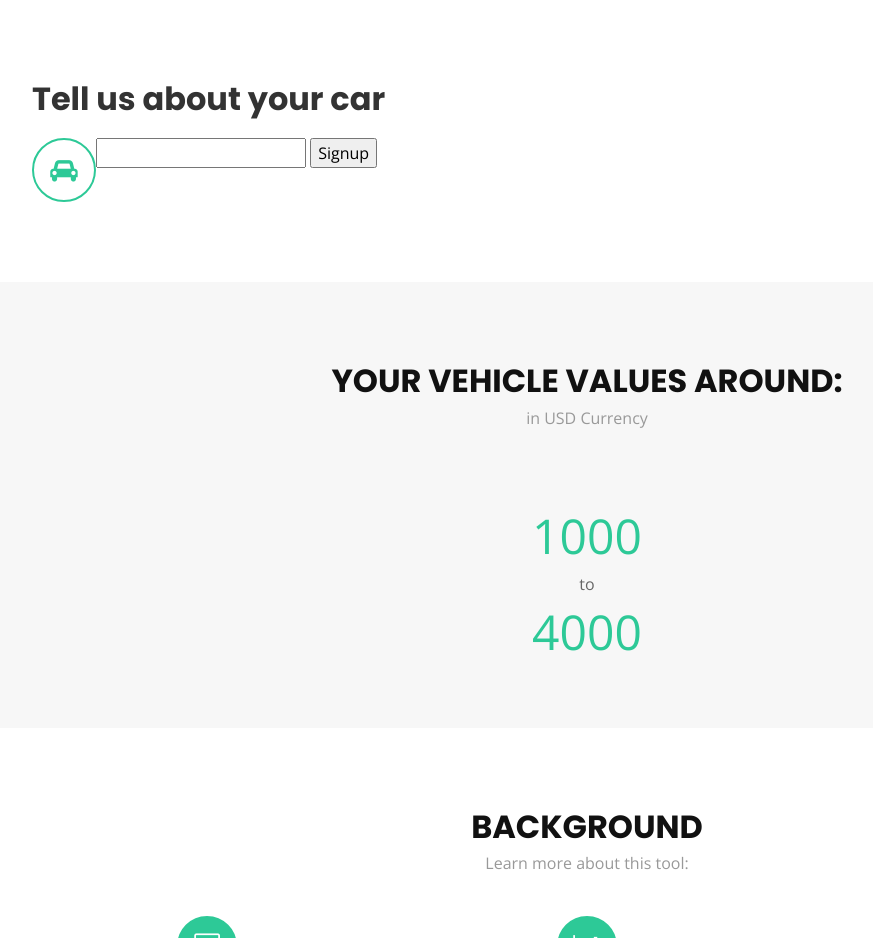
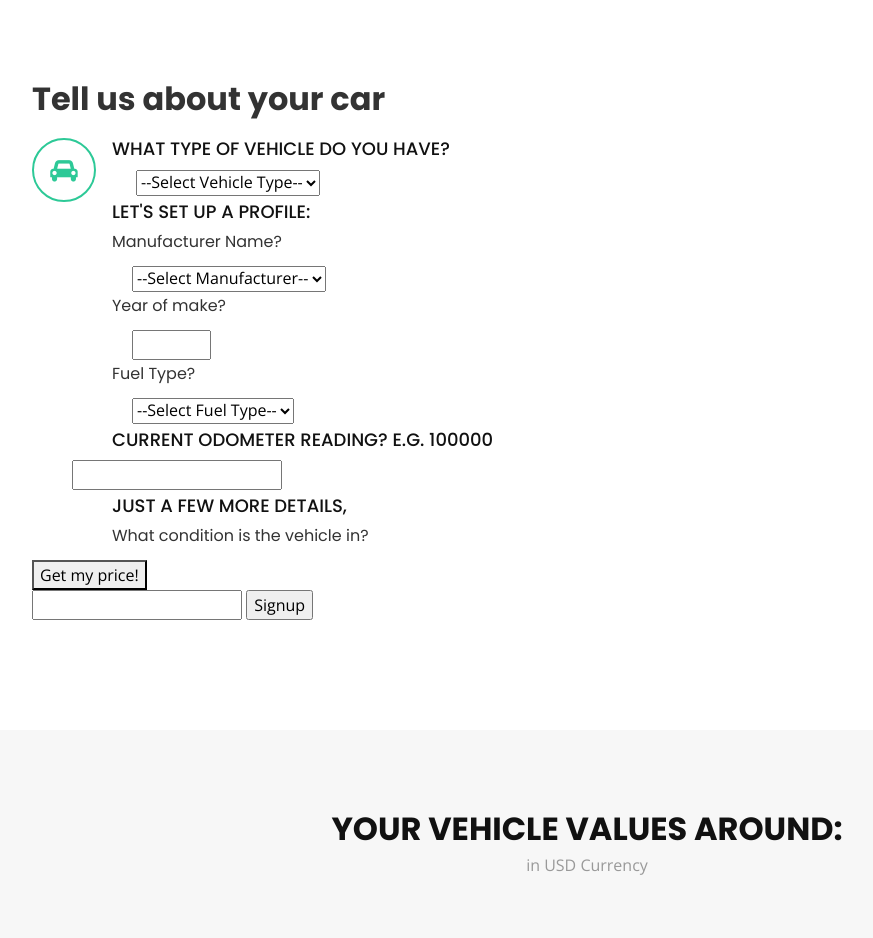
Before and after one commit to Dearsu520/automotive-modeling-project, a plain HTML site: page templates/index.html in a window 1280 px wide. Shown: the part 800-1738 px from the top of the page, without its empty margins (53-926 px from the left). Drawn offline with nearby package versions, Linux system fonts and the light colour scheme.

Commit message:
website update

```diff
--- a/templates/index.html
+++ b/templates/index.html
@@ -102,7 +102,7 @@
 
               <div class="icon"><i class="fa fa-automobile"></i></div>
 
-              <!-- <form action="/api/priceInquery">
+              <form action="/api/priceInquery" method="post">
 
                 <h4 class="title"><a href="">What type of vehicle do you have?</a></h4>
 
@@ -122,7 +122,7 @@
 
                 <h3 class="subtitle">Year of make?</h3>
 
-                <input type="number" id="tentacles" name="year" class="number-input" min="1000" max="2021"></input>
+                <input type="number" name="year" class="number-input" min="1000" max="2021"></input>
 
                 <h3 class="subtitle">Fuel Type?</h3>
 
@@ -136,13 +136,13 @@
 
                 <h4 class="title"><a href="">Current odometer reading? e.g. 100000</a></h4>
 
-                <input type="number" id="tentacles" name="odometer" class="number-input" style="margin-left: 40px;"></input>
+                <input type="number" name="odometer" class="number-input" style="margin-left: 40px;"></input>
 
                 <h4 class="title"><a href="">Just a few more details, </a></h4>
 
                 <h3 class="subtitle">What condition is the vehicle in?</h3>
 
-                <label class="radio-inline">
+                <!-- <label class="radio-inline">
                   <input type="radio" name="optradio">Don't want to say</input>
                 </label>
                 <label class="radio-inline">
@@ -177,14 +177,17 @@
                 </label>
                 <label class="radio-inline">
                   <input type="radio" name="optradio">Other</input>
-                </label>
+                </label> -->
 
                 <button type="submit"> Get my price! </button>
 
-              </form> -->
+              </form>
+
+
               <form action="/signup" method="post">
                 <input type="text" name="email"></input>
                 <input type="submit" value="Signup"></input>
+
               </form>
 
             </div>
```
